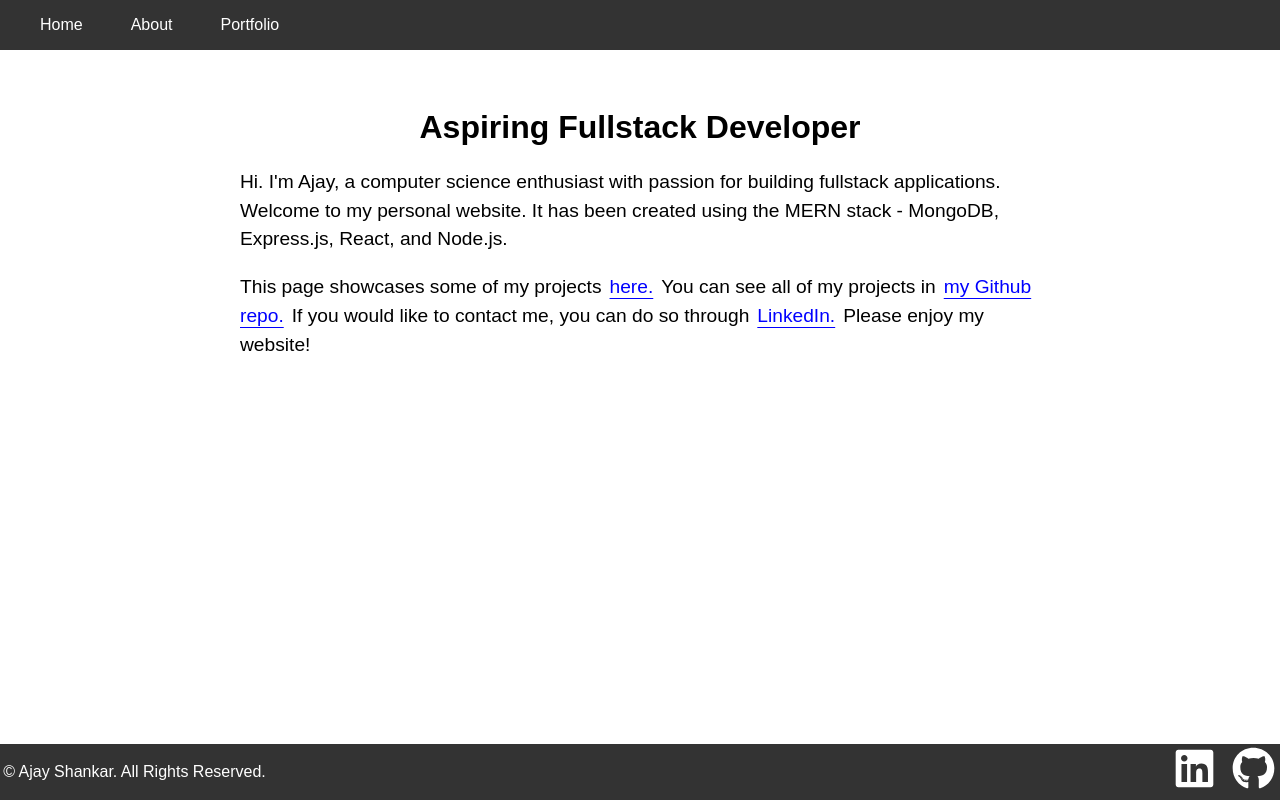
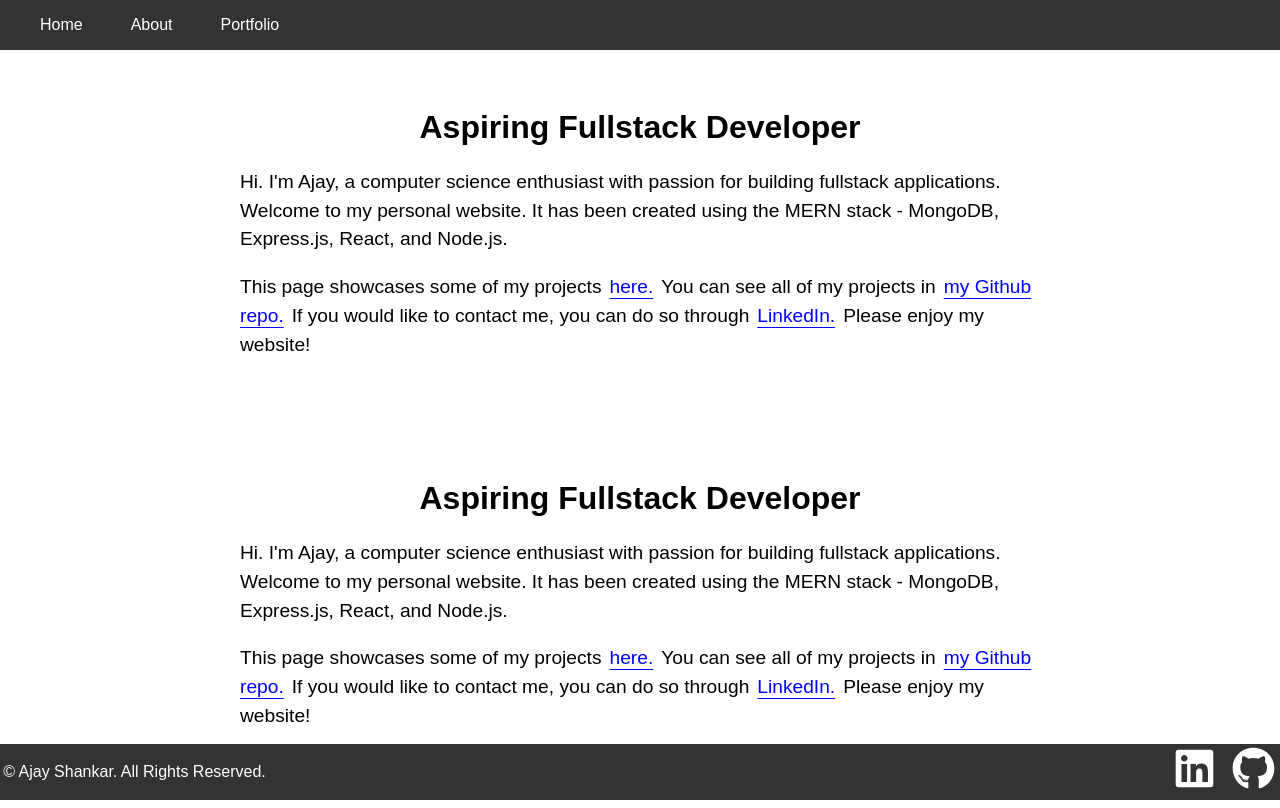
Before and after one commit to AjayS2023/portfolio-website, a React (Create React App) app in the folder my-app/: page / in a window 1280 px wide. Built offline with nearby package versions, Linux system fonts and the light colour scheme.

Commit message:
adds fallback Home route

```diff
--- a/my-app/src/App.js
+++ b/my-app/src/App.js
@@ -12,8 +12,10 @@ function App() {
       <Navbar />
       <HomeWrapper />
       <Routes>
+        <Route path='/' element={<Home />} />
         <Route path='/portfolio' element={<Portfolio />} />
         <Route path='/about' element={<About />} />
+        <Route path='*' element={<Home />} />
       </Routes>
       <Footer />
     </div>
```
